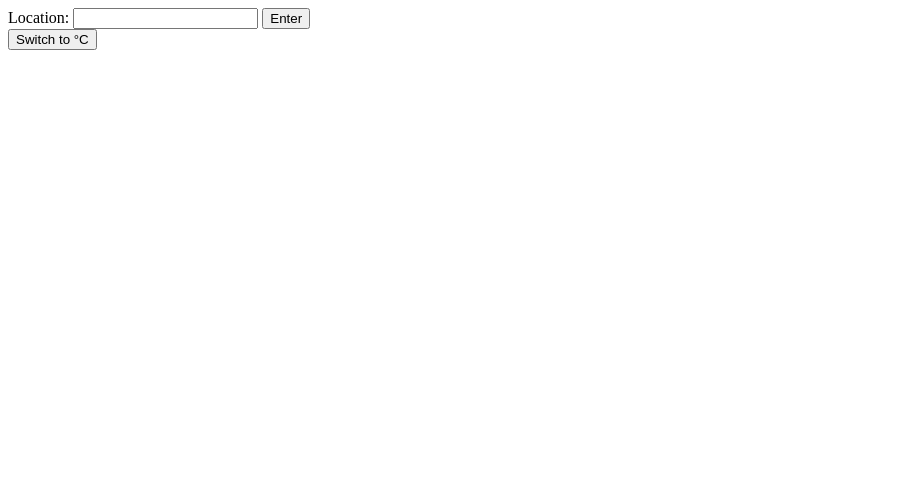
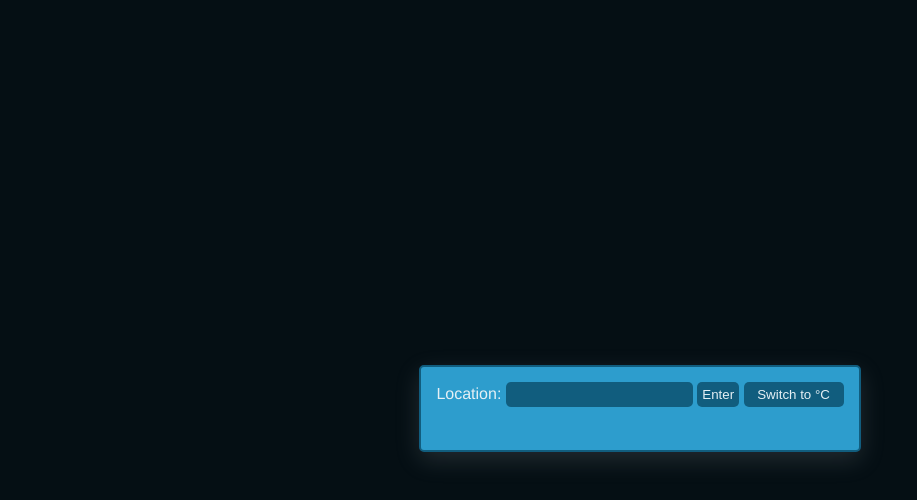
Before and after one commit to TheSeagullDev/odin-weather, a website built with webpack: page src/template.html in a window 1280 px wide. Shown: the whole page, without its empty margins (0-917 px from the left). Built offline with nearby package versions, Linux system fonts and the light colour scheme.

Commit message:
make it pretty

```diff
--- a/src/index.js
+++ b/src/index.js
@@ -6,10 +6,9 @@ const tempElement = document.querySelector(".temp");
 const locationElement = document.querySelector(".location");
 const descriptionElement = document.querySelector(".description");
 const icon = document.querySelector(".icon img");
-const degreeBtn = document.querySelector("button");
+const degreeBtn = document.querySelector("#units");
 let metric = false;
 let location = "";
-
 
 async function getWeatherData(location, metric) {
   let result;
@@ -30,12 +29,14 @@ async function getWeatherData(location, metric) {
 
 function updateDisplay(data) {
   const forecast = data.currentConditions;
-  tempElement.textContent = forecast.temp;
+  tempElement.textContent = metric
+    ? `${forecast.temp} °C`
+    : `${forecast.temp} °F`;
   locationElement.textContent = data.resolvedAddress;
   descriptionElement.textContent = data.description;
   const iconName = forecast.icon;
   const iconImg = import(`./assets/${iconName}.png`);
-  iconImg.then((result) => icon.src = result.default);
+  iconImg.then((result) => (icon.src = result.default));
   console.log(data);
 }
 
@@ -49,14 +50,13 @@ form.addEventListener("submit", (event) => {
 
 degreeBtn.addEventListener("click", () => {
   metric = !metric;
-  if(metric) {
-    degreeBtn.textContent = "Switch to °F";
+  if (metric) {
+    degreeBtn.value = "Switch to °F";
+  } else {
+    degreeBtn.value = "Switch to °C";
   }
-  else {
-    degreeBtn.textContent = "Switch to °C";
-  }
-  if(location) {
+  if (location) {
     const data = getWeatherData(location, metric);
     data.then((result) => updateDisplay(result));
   }
-})
+});
--- a/src/styles.css
+++ b/src/styles.css
@@ -0,0 +1,37 @@
+body {
+    display: flex;
+    justify-content: center;
+    align-items: center;
+    height: 100vh;
+    background-color: #050f14;
+    color: #e5f0f5;
+    font-family: Helvetica;
+}
+
+.content {
+    border: 2px solid #115d7e;
+    padding: 10px;
+    border-radius: 5px;
+    background-color: #2d9dcd;
+    box-shadow: rgba(149, 157, 165, 0.2) 0px 8px 24px;
+}
+
+input {
+    background-color: #115d7e;
+    border: none;
+    padding: 5px;
+    border-radius: 5px;
+    color: #e5f0f5;
+}
+
+form {
+    margin: 5px;
+}
+
+.weather {
+    padding: 5px;
+}
+
+#units {
+    width: 100px;
+}
--- a/src/template.html
+++ b/src/template.html
@@ -6,17 +6,19 @@
     <title>Weather App</title>
   </head>
   <body>
+    <div class="content">
       <form action="">
         <label for="loc">Location:</label>
         <input type="text" id="loc" name="loc" required>
         <input type="submit" value="Enter">
+        <input type="button" id="units" value="Switch to °C">
       </form>
-    <button>Switch to °C</button>
       <div class="weather">
         <div class="location"></div>
         <div class="temp"></div>
         <div class="description"></div>
         <div class="icon"><img src="#" alt=""></div>
       </div>
+    </div>
   </body>
 </html>
```
Lines whose indentation alone changed are shown as unchanged.
